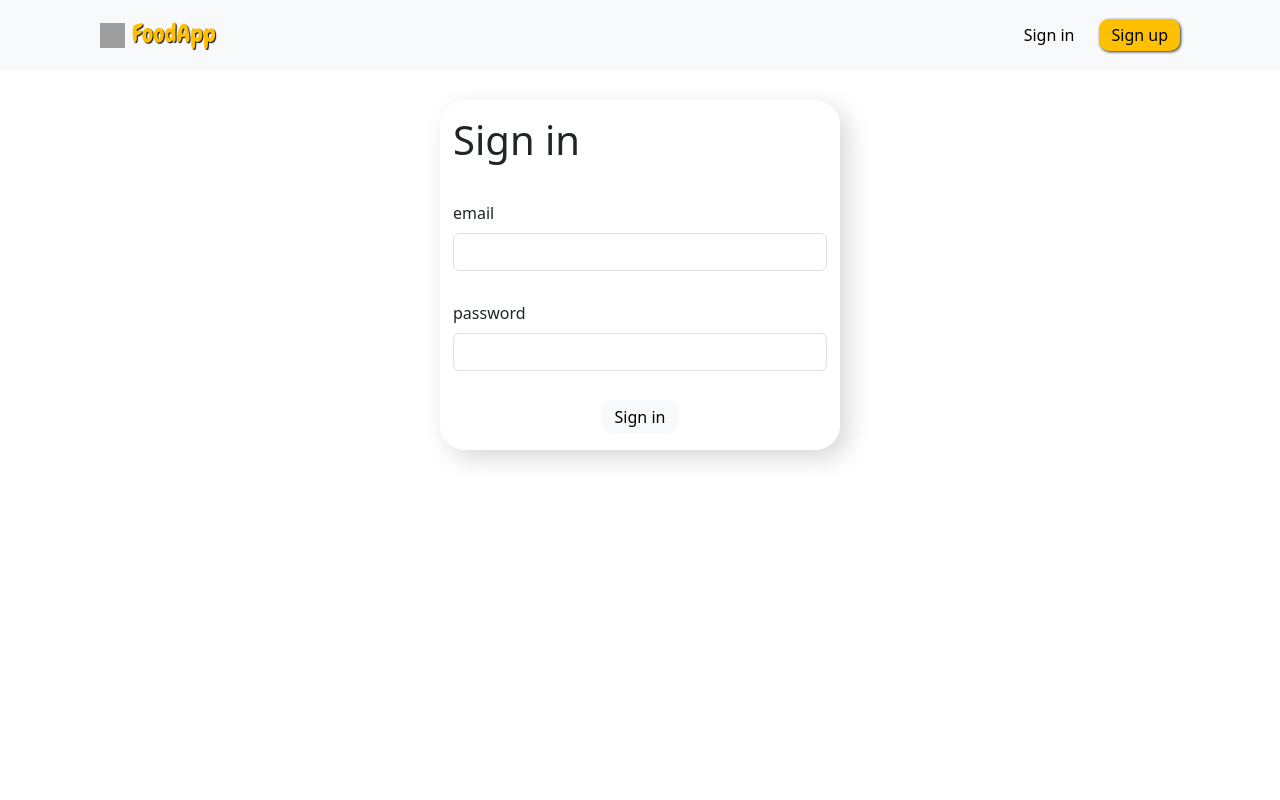
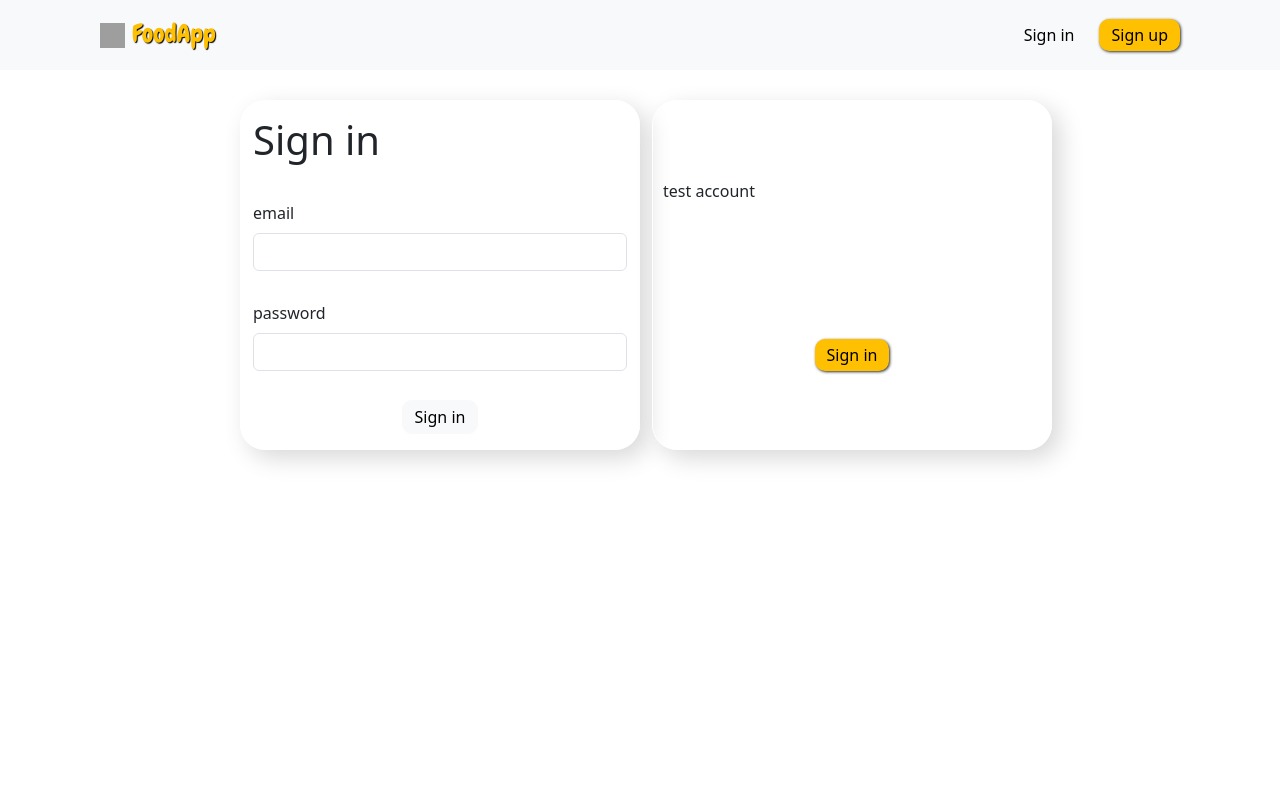
Before and after one commit to m29dev/FoodAppDeploy, an Angular app in the folder client/: page /signin in a window 1280 px wide. Shown: the top 800 px of the page. Built offline with nearby package versions, Linux system fonts and the light colour scheme; grey boxes are pictures that could not be loaded.

Commit message:
signin test account added

```diff
--- a/client/src/app/components/authComponents/signin/signin.component.css
+++ b/client/src/app/components/authComponents/signin/signin.component.css
@@ -18,13 +18,31 @@
   margin: 0px 12px 0px 12px;
 }
 
+.auth-form-test {
+  width: 400px;
+  padding: 10px;
+  display: flex;
+  flex-direction: column;
+  justify-content: space-around;
+  border: 1px solid rgb(255, 255, 255);
+  border-radius: 25px;
+  -webkit-box-shadow: 8px 8px 24px 0px rgba(216, 216, 216, 1);
+  -moz-box-shadow: 8px 8px 24px 0px rgba(216, 216, 216, 1);
+  box-shadow: 8px 8px 24px 0px rgba(216, 216, 216, 1);
+}
+
+.btn-box {
+  display: flex;
+  justify-content: center;
+}
+
 @media screen and (max-width: 500px) {
   .container-init {
     display: block;
   }
 
-  .auth-form {
-    height: 350px;
+  .auth-form,
+  .auth-form-test {
     width: auto;
     display: flex;
     flex-direction: column;
@@ -32,4 +50,8 @@
     border: 0px;
     box-shadow: none !important;
   }
+
+  .auth-form {
+    height: 350px;
+  }
 }
--- a/client/src/app/components/authComponents/signin/signin.component.html
+++ b/client/src/app/components/authComponents/signin/signin.component.html
@@ -18,4 +18,13 @@
       <button type="submit" class="btn btn-light">Sign in</button>
     </div>
   </form>
+
+  <!-- test account auth -->
+  <div class="auth-form-test">
+    test account
+    <!-- btn -->
+    <div class="btn-box">
+      <button type="submit" class="btn btn-dark btn-second">Sign in</button>
+    </div>
+  </div>
 </div>
--- a/client/src/app/components/authComponents/signup/signup.component.css
+++ b/client/src/app/components/authComponents/signup/signup.component.css
@@ -24,6 +24,11 @@
   color: black;
 }
 
+.btn-box {
+  display: flex;
+  justify-content: center;
+}
+
 @media screen and (max-width: 500px) {
   .container-init {
     display: block;
--- a/client/src/app/components/authComponents/signup/signup.component.html
+++ b/client/src/app/components/authComponents/signup/signup.component.html
@@ -36,7 +36,7 @@
       />
     </div>
 
-    <div style="display: flex; justify-content: center">
+    <div class="btn-box">
       <button type="submit" class="btn btn-dark btn-second">Sign up</button>
     </div>
   </form>
```
